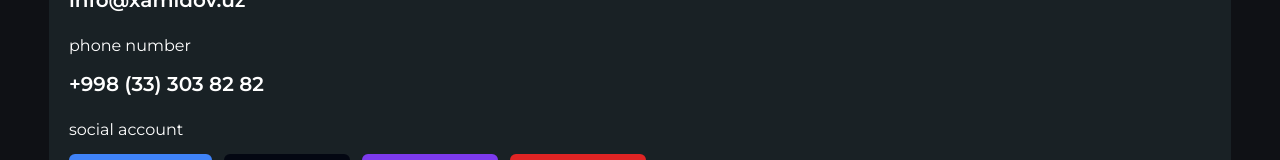
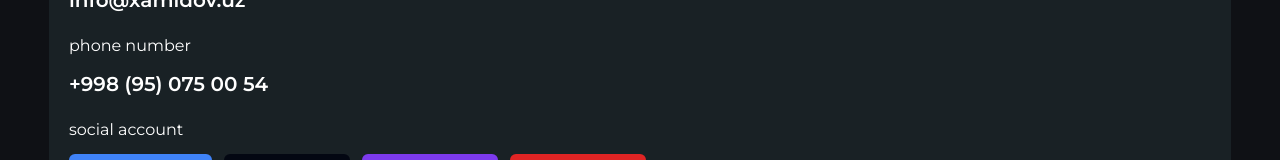
Before and after one commit to silvante/portfolio, a React (Vite) app: page /contacts in a window 1280 px wide. Shown: the part 424-584 px from the top of the page. Built offline with nearby package versions, Linux system fonts and the light colour scheme.

Commit message:
changing number

```diff
--- a/src/pages/Contacts.jsx
+++ b/src/pages/Contacts.jsx
@@ -20,7 +20,7 @@ const Contacts = () => {
       </div>
       <div className="space-y-3">
         <p>phone number</p>
-        <h3 className="text-xl font-semibold">+998 (33) 303 82 82</h3>
+        <h3 className="text-xl font-semibold">+998 (95) 075 00 54</h3>
       </div>
       <div className="space-y-3">
         <p>social account</p>
```
